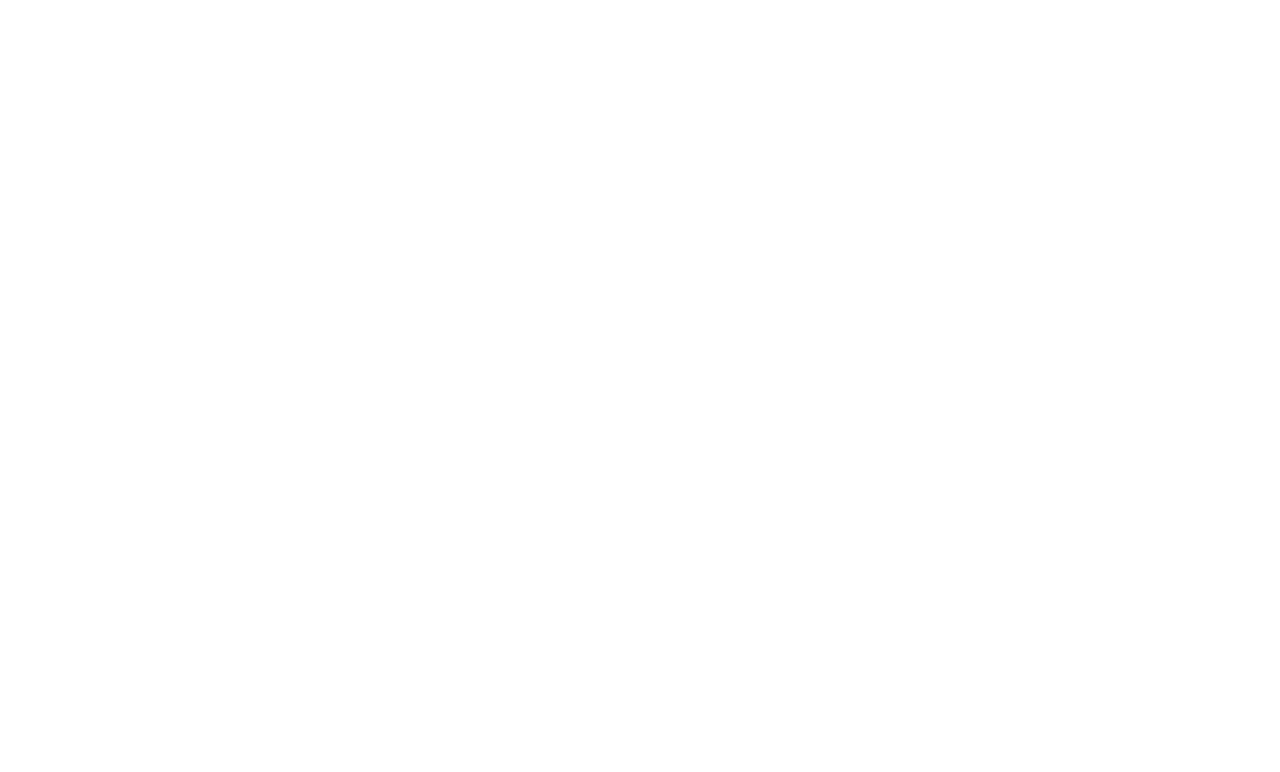
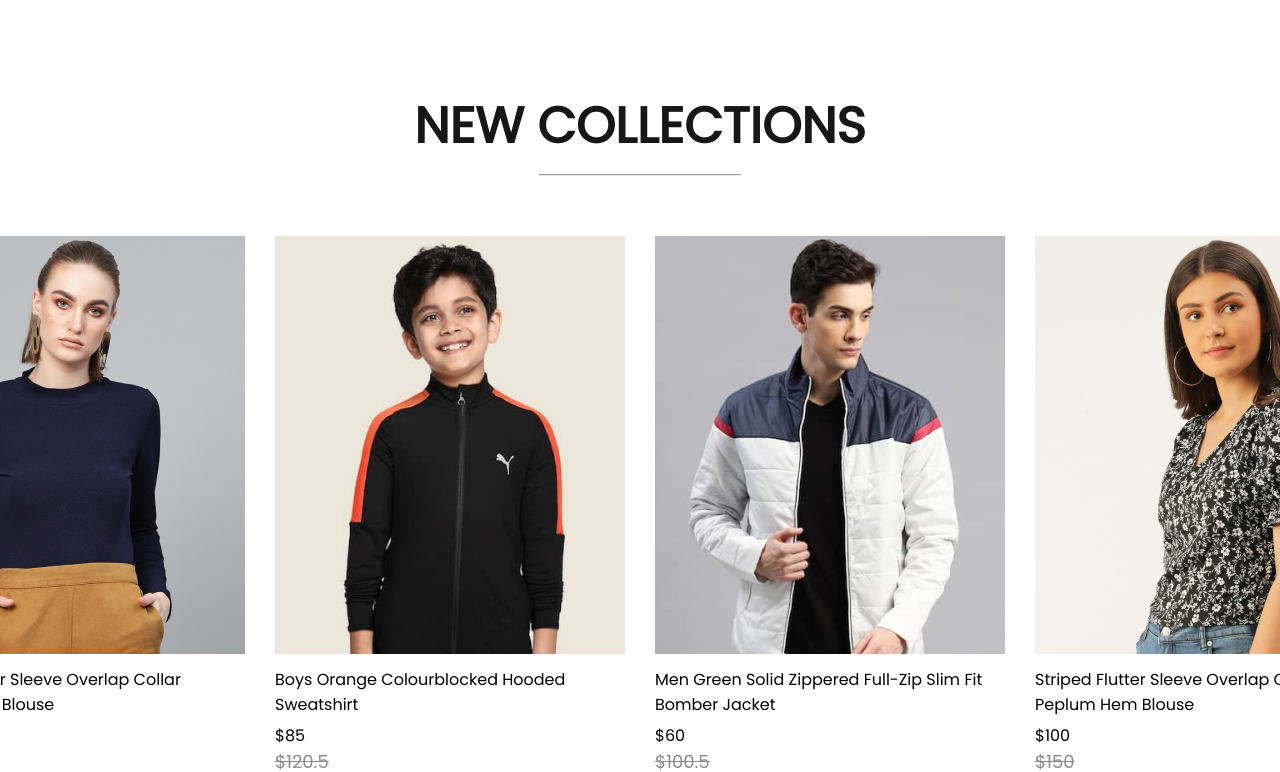
Before and after one commit to hammond01/ecommerce-store, a React (Create React App) app in the folder client/: page / in a window 1280 px wide. Shown: the part 2158-2930 px from the top of the page. Before the commit the page ends 2247 px from the top, so only its background shows below. Built offline with nearby package versions, Linux system fonts and the light colour scheme.

Commit message:
created component new Collections

```diff
--- /dev/null
+++ b/client/src/Components/NewCollections/NewCollections.css
@@ -0,0 +1,25 @@
+.new-collections {
+  display: flex;
+  flex-direction: column;
+  align-items: center;
+  gap: 10px;
+  height: 90vh;
+}
+.new-collections h1 {
+  color: #171717;
+  font-size: 50px;
+  font-weight: 600;
+}
+
+.new-collections hr {
+  width: 200px;
+  height: 6px;
+  border-radius: 10px;
+  background: #252525;
+}
+.collections {
+  display: grid;
+  grid-template-columns: 1fr 1fr 1fr 1fr;
+  margin-top: 50px;
+  gap: 30px;
+}
--- /dev/null
+++ b/client/src/Components/NewCollections/NewCollections.js
@@ -0,0 +1,20 @@
+import React from 'react'
+import new_collections from '../Data/new_collections';
+import Item from '../Item/Item';
+import './NewCollections.css'
+const NewCollections = () => {
+    return (
+        <div className='new-collections'>
+            <h1>NEW COLLECTIONS</h1>
+            <hr />
+            <div className="collections">
+                {new_collections.map((item, i) => {
+                    return <Item key={i} id={item.id} name={item.name} image={item.image} new_price={item.new_price} old_price={item.old_price} />
+
+                })}
+            </div>
+        </div>
+    )
+}
+
+export default NewCollections
--- a/client/src/Pages/Home.js
+++ b/client/src/Pages/Home.js
@@ -2,6 +2,7 @@
 import ContentTop from '../Components/Content/ContentTop'
 import Popular from '../Components/Popular/Popular'
 import Offer from '../Components/Offer/Offer'
+import NewCollections from '../Components/NewCollections/NewCollections'
 
 const Home = () => {
     return (
@@ -9,6 +10,7 @@
             <ContentTop />
             <Popular />
             <Offer />
+            <NewCollections />
         </div>
     )
 }
```
